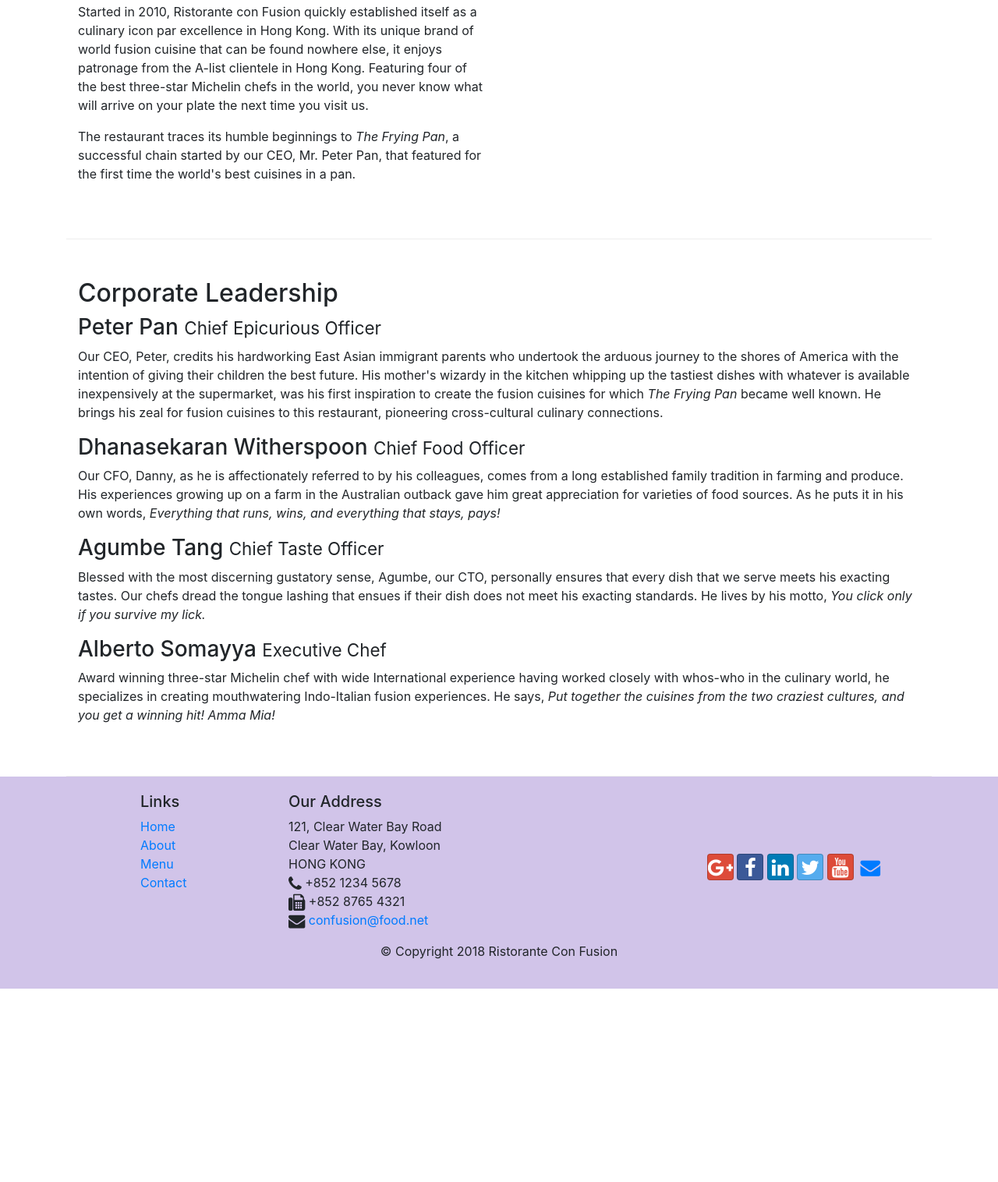
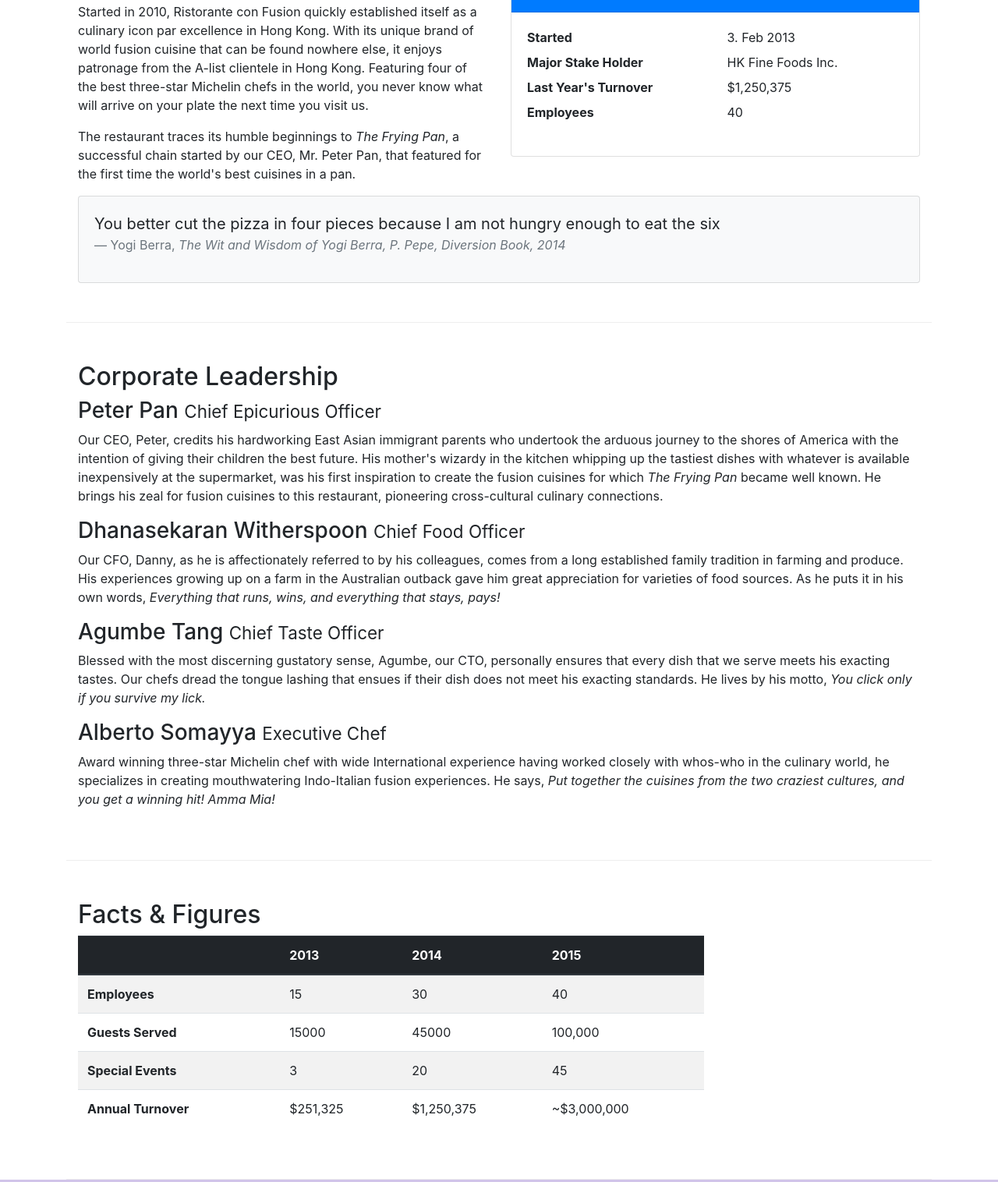
Before and after one commit to MahmudShakir/My-First-BootStrap-Project, a website: page aboutus.html in a window 1280 px wide. Shown: the part 558-2074 px from the top of the page at 78% size. Before the commit the page ends 1826 px from the top, so only its background shows below. Drawn offline with nearby package versions, Linux system fonts and the light colour scheme.

Commit message:
Table & Cards

```diff
--- a/aboutus.html
+++ b/aboutus.html
@@ -65,7 +65,34 @@
                 <p>Started in 2010, Ristorante con Fusion quickly established itself as a culinary icon par excellence in Hong Kong. With its unique brand of world fusion cuisine that can be found nowhere else, it enjoys patronage from the A-list clientele in Hong Kong.  Featuring four of the best three-star Michelin chefs in the world, you never know what will arrive on your plate the next time you visit us.</p>
                 <p>The restaurant traces its humble beginnings to <em>The Frying Pan</em>, a successful chain started by our CEO, Mr. Peter Pan, that featured for the first time the world's best cuisines in a pan.</p>
             </div>
-            <div>
+            <div class="col-sm">
+                <div class="card">
+                    <h3 class="card-header bg-primary text-white">Facts at a Glance</h3>
+                    <div class="card-body">
+                        <dl class="row">
+                            <dt class="col-6">Started</dt>
+                            <dd class="col-6">3. Feb 2013</dd>
+                            <dt class="col-6">Major Stake Holder</dt>
+                            <dd class="col-6">HK Fine Foods Inc.</dd>
+                            <dt class="col-6">Last Year's Turnover</dt>
+                            <dd class="col-6">$1,250,375</dd>
+                            <dt class="col-6">Employees</dt>
+                            <dd class="col-6">40</dd>
+                        </dl>
+                    </div>
+                </div>
+            </div>
+            <div class="col-12">
+                <div class="card card-body bg-light">
+                    <blockquote class="blockquote">
+                        <p class="mb-0">You better cut the pizza in four pieces
+                            because I am not hungry enough to eat the six
+                        </p>
+                        <footer class="blockquote-footer">Yogi Berra,
+                            <cite title="Source Title">The Wit and Wisdom of Yogi Berra, P. Pepe, Diversion Book, 2014</cite>
+                        </footer>
+                    </blockquote>
+                </div>
             </div>
         </div>
 
@@ -81,6 +108,52 @@
                 <p class="d-none d-sm-block">Blessed with the most discerning gustatory sense, Agumbe, our CTO, personally ensures that every dish that we serve meets his exacting tastes. Our chefs dread the tongue lashing that ensues if their dish does not meet his exacting standards. He lives by his motto, <em>You click only if you survive my lick.</em></p>
                 <h3>Alberto Somayya <small>Executive Chef</small></h3>
                 <p class="d-none d-sm-block">Award winning three-star Michelin chef with wide International experience having worked closely with whos-who in the culinary world, he specializes in creating mouthwatering Indo-Italian fusion experiences. He says, <em>Put together the cuisines from the two craziest cultures, and you get a winning hit! Amma Mia!</em></p>
+            </div>
+       </div>
+       <div class="row row-content">
+            <div class="col-12 col-sm-9">
+                <h2>Facts & Figures</h2>
+                <div class="table-responsive">
+                    <table class="table table-striped">
+                        <thead class="thead-dark">
+                            <tr>
+                                <th>&nbsp;</th>
+                                <th>2013</th>
+                                <th>2014</th>
+                                <th>2015</th>
+                            </tr>
+                        </thead>
+                        <tbody>
+                            <tr>
+                                <th>Employees</th>
+                                <td>15</td>
+                                <td>30</td>
+                                <td>40</td>
+                            </tr>
+                            <tr>
+                                <th>Guests Served</th>
+                                <td>15000</td>
+                                <td>45000</td>
+                                <td>100,000</td>
+                            </tr>
+                            <tr>
+                                <th>Special Events</th>
+                                <td>3</td>
+                                <td>20</td>
+                                <td>45</td>
+                            </tr>
+                            <tr>
+                                <th>Annual Turnover</th>
+                                <td>$251,325</td>
+                                <td>$1,250,375</td>
+                                <td>~$3,000,000</td>
+                            </tr>
+                        </tbody>
+                    </table>
+                </div>
+            </div>
+            <div class="col-12 col-sm-3">
+
             </div>
        </div>
 
```
